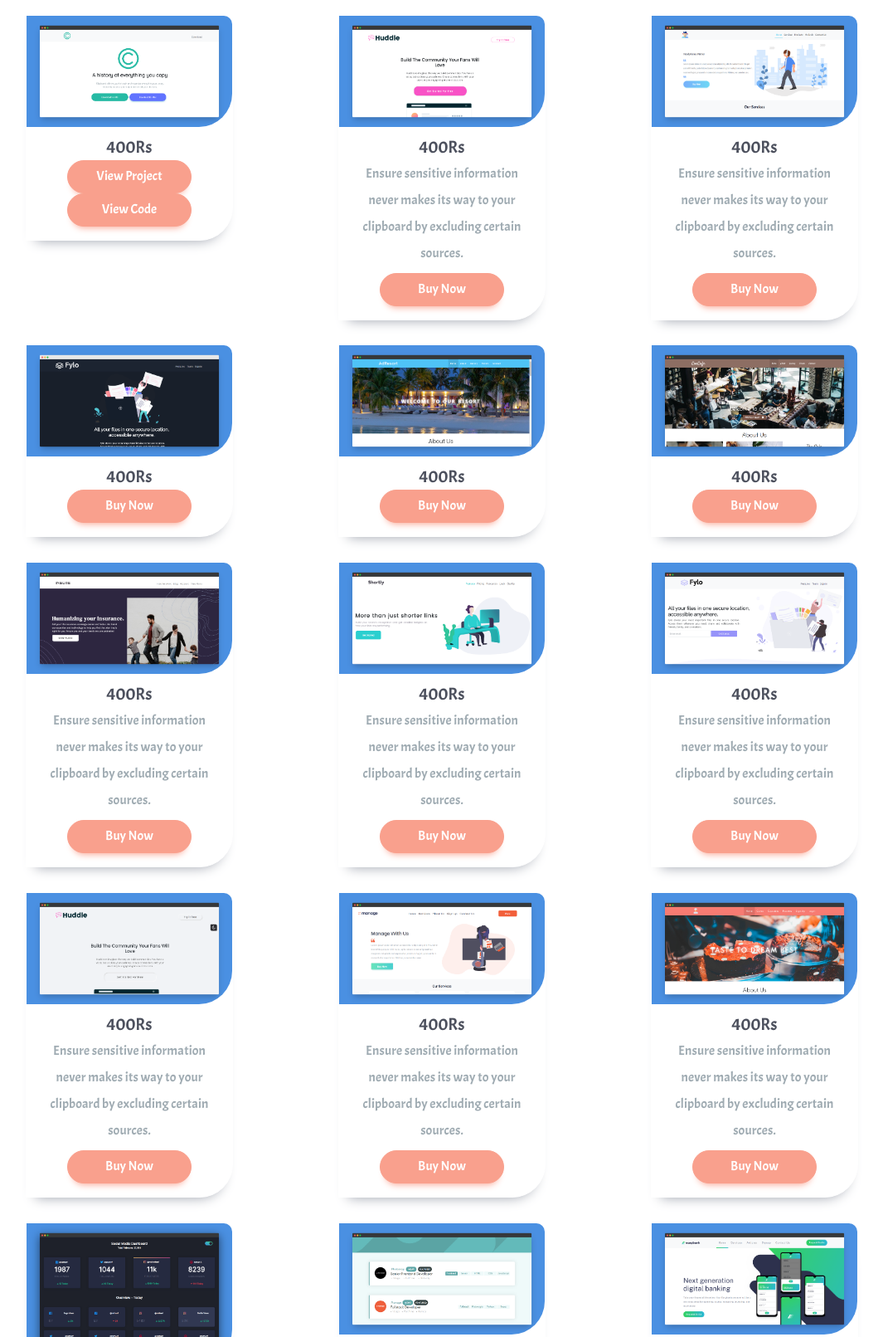
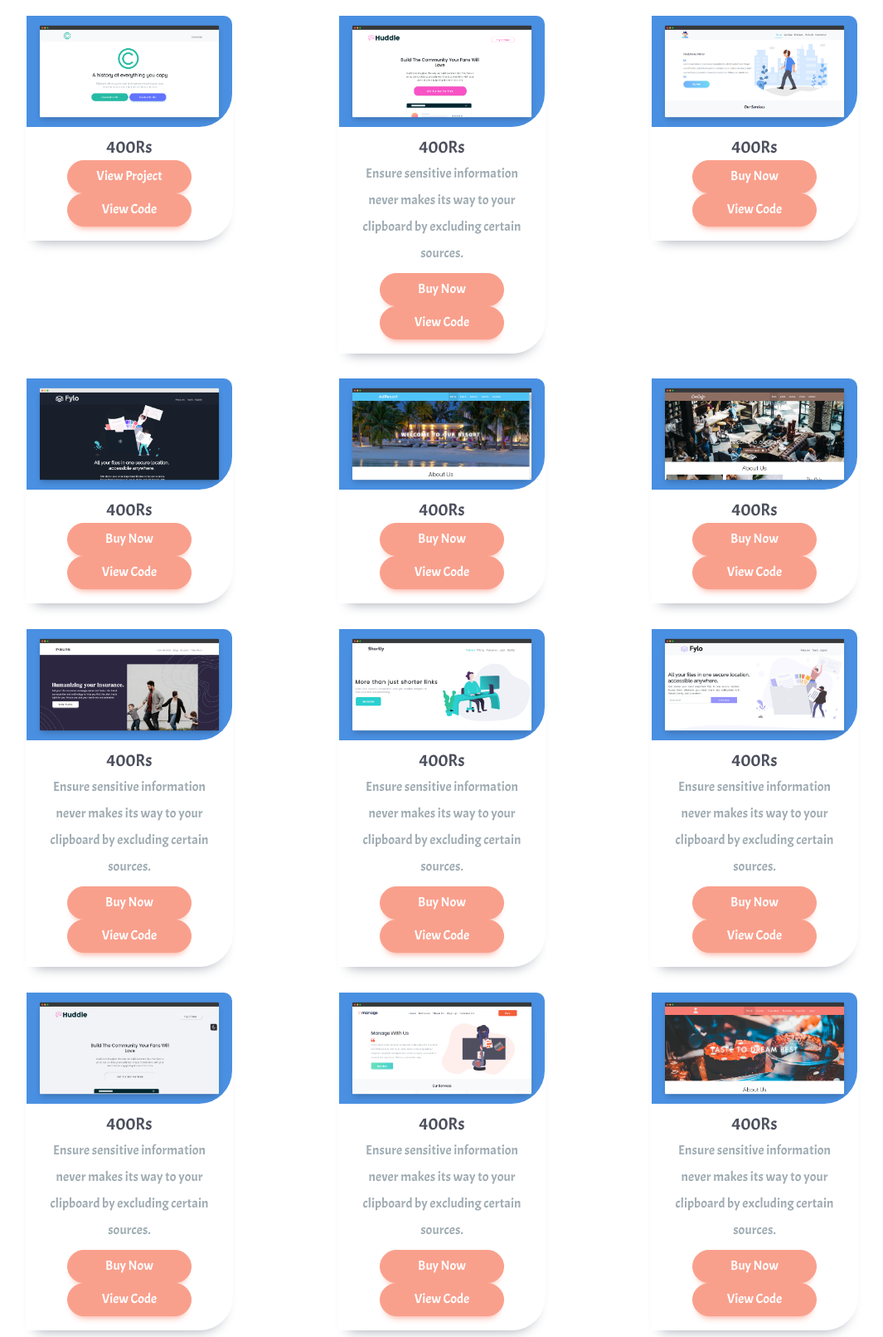
Before and after one commit to adarshsharma27/Portfoliowebsite, a plain HTML site: page index.html in a window 1280 px wide. Shown: the part 1095-2706 px from the top of the page at 83% size, without its empty margins (107-1172 px from the left). Drawn offline with nearby package versions, Linux system fonts and the light colour scheme; no server answers.

Commit message:
view code button added

```diff
--- a/index.html
+++ b/index.html
@@ -176,6 +176,7 @@
         <h4 class="card-title"> 400Rs</h4>
         <p>Ensure sensitive information never makes its way to your clipboard by excluding certain sources.</p>
         <a href="#" class="btn btn-custom">Buy Now</a>
+        <a href="https://clipboarden.netlify.app/" class="btn btn-custom">View Code</a>
       </div>
     </div>
   </div>
@@ -189,8 +190,9 @@
             <i class="fas fa-share" aria-hidden="true"></i> </h4>
             </div>
         <h4 class="card-title"> 400Rs</h4>
-        <p>Ensure sensitive information never makes its way to your clipboard by excluding certain sources.</p>
+
         <a href="#" class="btn btn-custom">Buy Now</a>
+        <a href="https://clipboarden.netlify.app/" class="btn btn-custom">View Code</a>
       </div>
     </div>
             </div>
@@ -210,6 +212,7 @@
                     <h4 class="card-title"> 400Rs</h4>
 
                     <a href="#" class="btn btn-custom">Buy Now</a>
+                    <a href="https://clipboarden.netlify.app/" class="btn btn-custom">View Code</a>
                   </div>
                 </div>
           </div>
@@ -225,6 +228,7 @@
                 <h4 class="card-title"> 400Rs</h4>
 
                 <a href="#" class="btn btn-custom">Buy Now</a>
+                <a href="https://clipboarden.netlify.app/" class="btn btn-custom">View Code</a>
               </div>
             </div>
           </div>
@@ -240,6 +244,7 @@
                 <h4 class="card-title"> 400Rs</h4>
 
                 <a href="#" class="btn btn-custom">Buy Now</a>
+                <a href="https://clipboarden.netlify.app/" class="btn btn-custom">View Code</a>
               </div>
             </div>
                     </div>
@@ -258,6 +263,7 @@
                             <h4 class="card-title"> 400Rs</h4>
                             <p>Ensure sensitive information never makes its way to your clipboard by excluding certain sources.</p>
                             <a href="#" class="btn btn-custom">Buy Now</a>
+                            <a href="https://clipboarden.netlify.app/" class="btn btn-custom">View Code</a>
                           </div>
                         </div>
                   </div>
@@ -273,6 +279,7 @@
                         <h4 class="card-title"> 400Rs</h4>
                         <p>Ensure sensitive information never makes its way to your clipboard by excluding certain sources.</p>
                         <a href="#" class="btn btn-custom">Buy Now</a>
+                        <a href="https://clipboarden.netlify.app/" class="btn btn-custom">View Code</a>
                       </div>
                     </div>
                   </div>
@@ -288,6 +295,7 @@
                         <h4 class="card-title"> 400Rs</h4>
                         <p>Ensure sensitive information never makes its way to your clipboard by excluding certain sources.</p>
                         <a href="#" class="btn btn-custom">Buy Now</a>
+                        <a href="https://clipboarden.netlify.app/" class="btn btn-custom">View Code</a>
                       </div>
                     </div>
                             </div>
@@ -305,6 +313,7 @@
                               <h4 class="card-title"> 400Rs</h4>
                               <p>Ensure sensitive information never makes its way to your clipboard by excluding certain sources.</p>
                               <a href="#" class="btn btn-custom">Buy Now</a>
+                              <a href="https://clipboarden.netlify.app/" class="btn btn-custom">View Code</a>
                             </div>
                           </div>
                     </div>
@@ -320,6 +329,7 @@
                           <h4 class="card-title"> 400Rs</h4>
                           <p>Ensure sensitive information never makes its way to your clipboard by excluding certain sources.</p>
                           <a href="#" class="btn btn-custom">Buy Now</a>
+                          <a href="https://clipboarden.netlify.app/" class="btn btn-custom">View Code</a>
                         </div>
                       </div>
                     </div>
@@ -335,6 +345,7 @@
                           <h4 class="card-title"> 400Rs</h4>
                           <p>Ensure sensitive information never makes its way to your clipboard by excluding certain sources.</p>
                           <a href="#" class="btn btn-custom">Buy Now</a>
+                          <a href="https://clipboarden.netlify.app/" class="btn btn-custom">View Code</a>
                         </div>
                       </div>
                               </div>
@@ -367,6 +378,7 @@
                     <h4 class="card-title"> 400Rs</h4>
                     <p>Ensure sensitive information never makes its way to your clipboard by excluding certain sources.</p>
                     <a href="#" class="btn btn-custom">Buy Now</a>
+                    <a href="https://clipboarden.netlify.app/" class="btn btn-custom">View Code</a>
                   </div>
                 </div>
               </div>
@@ -382,6 +394,7 @@
                     <h4 class="card-title"> 400Rs</h4>
                     <p>Ensure sensitive information never makes its way to your clipboard by excluding certain sources.</p>
                     <a href="#" class="btn btn-custom">Buy Now</a>
+                    <a href="https://clipboarden.netlify.app/" class="btn btn-custom">View Code</a>
                   </div>
                 </div>
                         </div>
```
